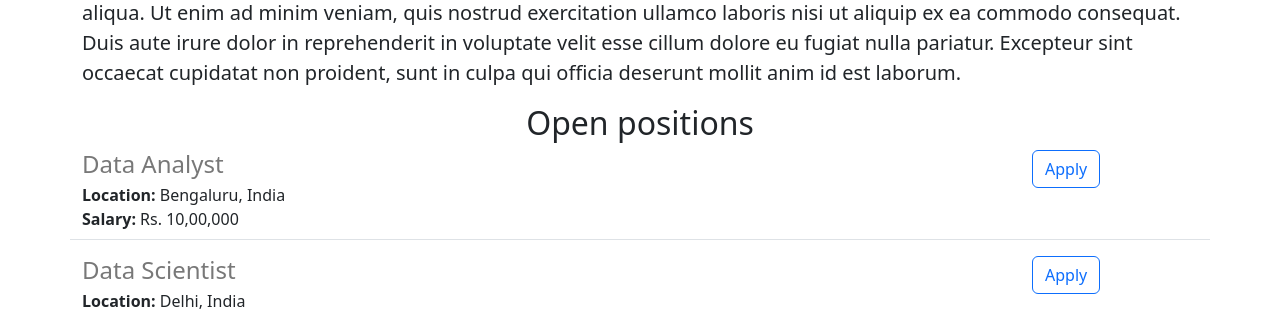
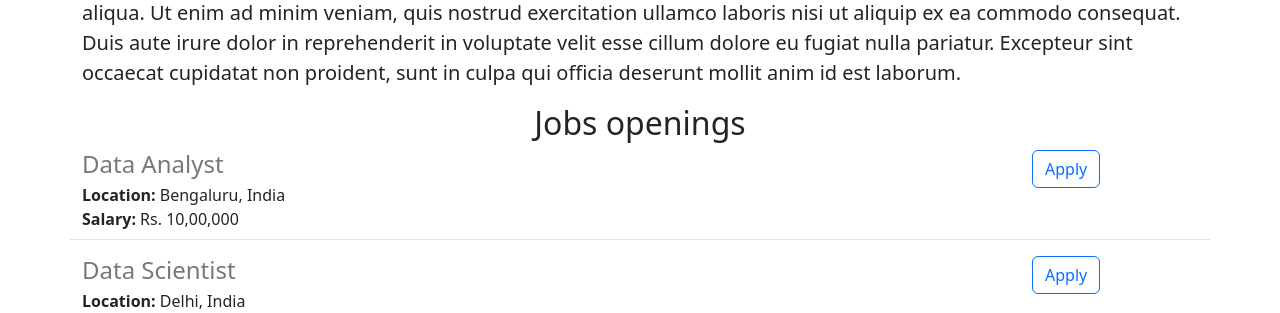
Before and after one commit to Rishabhku2001/Rishabh-careers-website-v2, a Flask app: page / in a window 1280 px wide. Shown: the part 1675-1988 px from the top of the page. Run offline with Flask 3, Linux system fonts and the light colour scheme.

Commit message:
changed something

```diff
--- a/templates/home.html
+++ b/templates/home.html
@@ -14,7 +14,7 @@
     <p class="lead">
       Lorem ipsum dolor sit amet, consectetur adipiscing elit, sed do eiusmod tempor incididunt ut labore et dolore magna aliqua. Ut enim ad minim veniam, quis nostrud exercitation ullamco laboris nisi ut aliquip ex ea commodo consequat. Duis aute irure dolor in reprehenderit in voluptate velit esse cillum dolore eu fugiat nulla pariatur. Excepteur sint occaecat cupidatat non proident, sunt in culpa qui officia deserunt mollit anim id est laborum.
     </p>
-    <h2 class="text-center">Open positions</h2>
+    <h2 class="text-center">Jobs openings</h2>
     <div>
       {% for job in jobs %}
         {% include 'jobitem.html' %}
```
